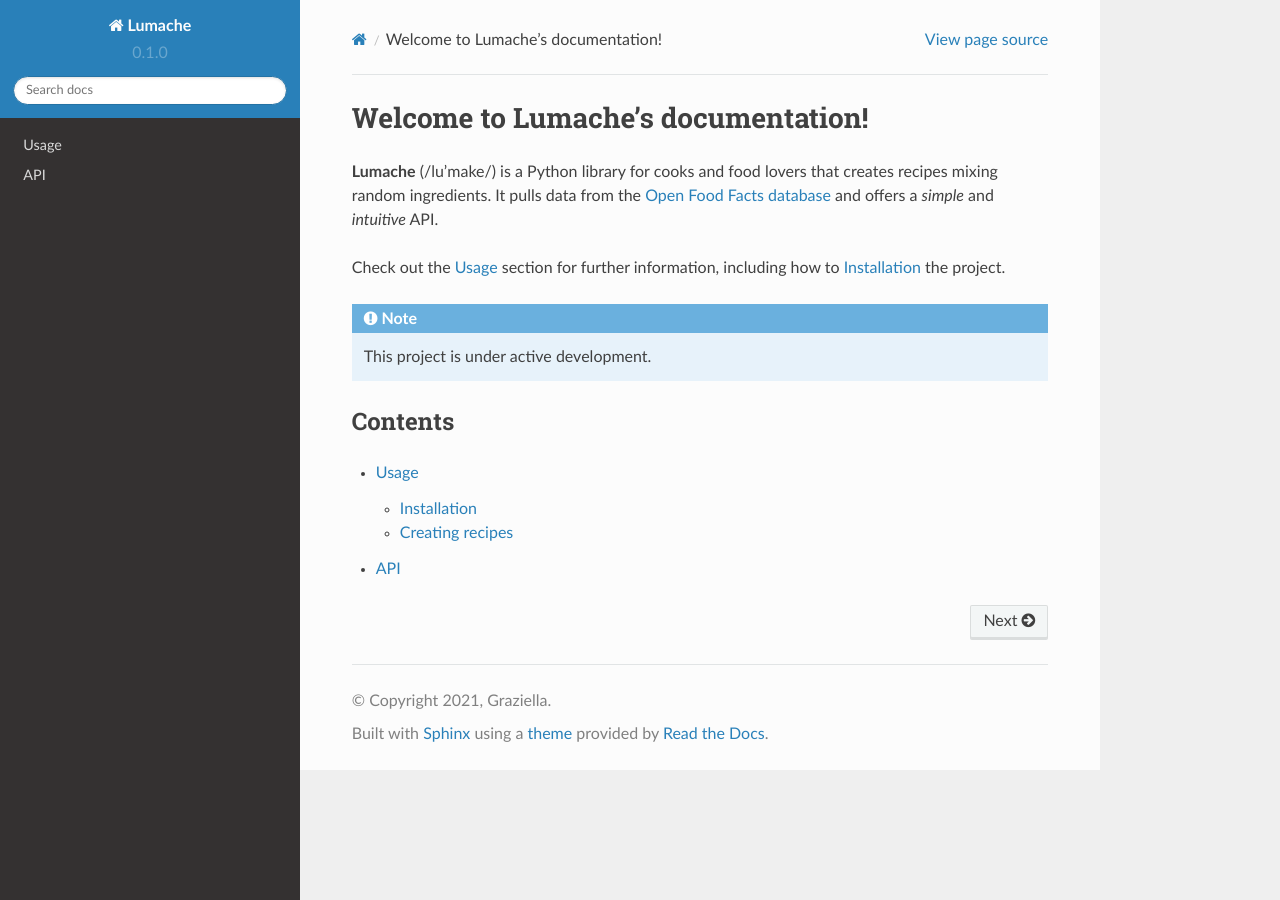
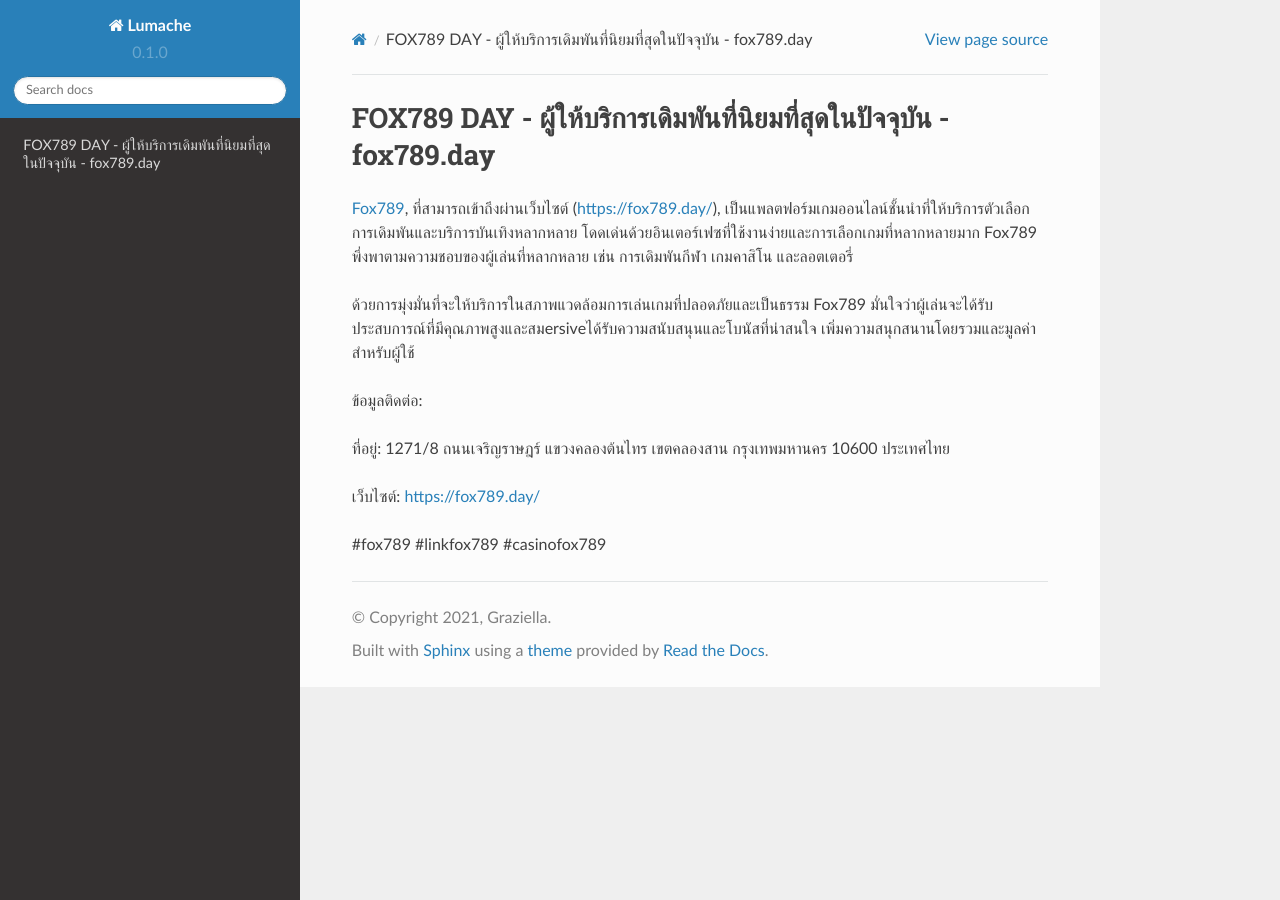
Before and after one commit to iaduphattai904809/fox789day, a Sphinx documentation site: the page built from docs/source/index.rst, in a window 1280 px wide. Built offline with Sphinx 7.4.7 and the Read the Docs theme 2.0.0, drawn with Linux system fonts in a browser that asks for light colours.

Commit message:
Update index.rst

```diff
--- a/docs/source/index.rst
+++ b/docs/source/index.rst
@@ -1,22 +1,14 @@
-Welcome to Lumache's documentation!
+FOX789 DAY - ผู้ให้บริการเดิมพันที่นิยมที่สุดในปัจจุบัน - fox789.day
 ===================================
 
-**Lumache** (/lu'make/) is a Python library for cooks and food lovers
-that creates recipes mixing random ingredients.
-It pulls data from the `Open Food Facts database <https://world.openfoodfacts.org/>`_
-and offers a *simple* and *intuitive* API.
+`Fox789 <https://fox789.day/>`_, ที่สามารถเข้าถึงผ่านเว็บไซต์ (https://fox789.day/), เป็นแพลตฟอร์มเกมออนไลน์ชั้นนำที่ให้บริการตัวเลือกการเดิมพันและบริการบันเทิงหลากหลาย โดดเด่นด้วยอินเตอร์เฟซที่ใช้งานง่ายและการเลือกเกมที่หลากหลายมาก Fox789 พึ่งพาตามความชอบของผู้เล่นที่หลากหลาย เช่น การเดิมพันกีฬา เกมคาสิโน และลอตเตอรี่
 
-Check out the :doc:`usage` section for further information, including
-how to :ref:`installation` the project.
+ด้วยการมุ่งมั่นที่จะให้บริการในสภาพแวดล้อมการเล่นเกมที่ปลอดภัยและเป็นธรรม Fox789 มั่นใจว่าผู้เล่นจะได้รับประสบการณ์ที่มีคุณภาพสูงและสมersiveได้รับความสนับสนุนและโบนัสที่น่าสนใจ เพิ่มความสนุกสนานโดยรวมและมูลค่าสำหรับผู้ใช้
 
-.. note::
+ข้อมูลติดต่อ:
 
-   This project is under active development.
+ที่อยู่: 1271/8 ถนนเจริญราษฎร์ แขวงคลองต้นไทร เขตคลองสาน กรุงเทพมหานคร 10600 ประเทศไทย
 
-Contents
---------
+เว็บไซต์: https://fox789.day/
 
-.. toctree::
-
-   usage
-   api
+#fox789 #linkfox789 #casinofox789
```
